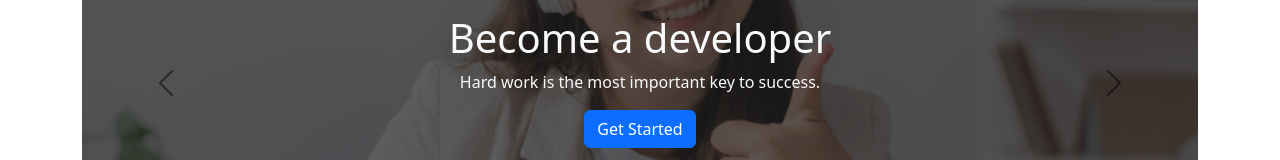
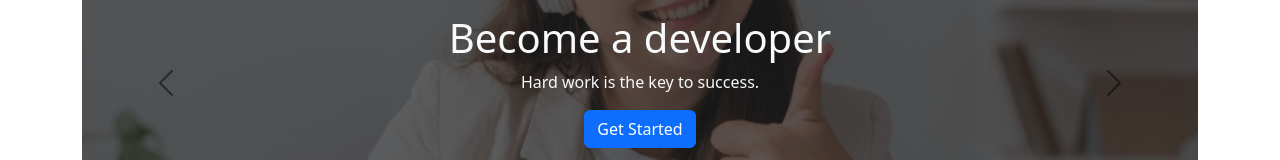
Before and after one commit to TalhaTamim67/assignment-3, a plain HTML site: page index.html in a window 1280 px wide. Shown: the part 285-445 px from the top of the page. Drawn offline with nearby package versions, Linux system fonts and the light colour scheme.

Commit message:
hardworktext

```diff
--- a/index.html
+++ b/index.html
@@ -127,7 +127,7 @@
                     <img src="images/cover/cover-1.png" class="d-block w-100" alt="...">
                     <div class="carousel-caption d-md-block caption-title">
                         <h1 class="text-light display-lg-1">Become a developer</h1>
-                        <p class="text-light">Hard work is the most important key to success.</p>
+                        <p class="text-light">Hard work is the key to success.</p>
                         <button class="btn btn-primary">Get Started</button>
                     </div>
                 </div>
@@ -135,7 +135,7 @@
                     <img src="images/cover/cover-2.png" class="d-block w-100" alt="...">
                     <div class="carousel-caption d-md-block caption-title">
                         <h1 class="text-light display-lg-1">Become a developer</h1>
-                        <p class="text-light">Hard work is the most important key to success.</p>
+                        <p class="text-light">Hard work is the key to success.</p>
                         <button class="btn btn-primary">Get Started</button>
                     </div>
                 </div>
@@ -143,7 +143,7 @@
                     <img src="images/cover/cover3.png" class="d-block w-100" alt="...">
                     <div class="carousel-caption d-md-block caption-title">
                         <h1 class="text-light display-lg-1">Become a developer</h1>
-                        <p class="text-light">Hard work is the most important key to success.</p>
+                        <p class="text-light">Hard work is the key to success.</p>
                         <button class="btn btn-primary">Get Started</button>
                     </div>
                 </div>
```
